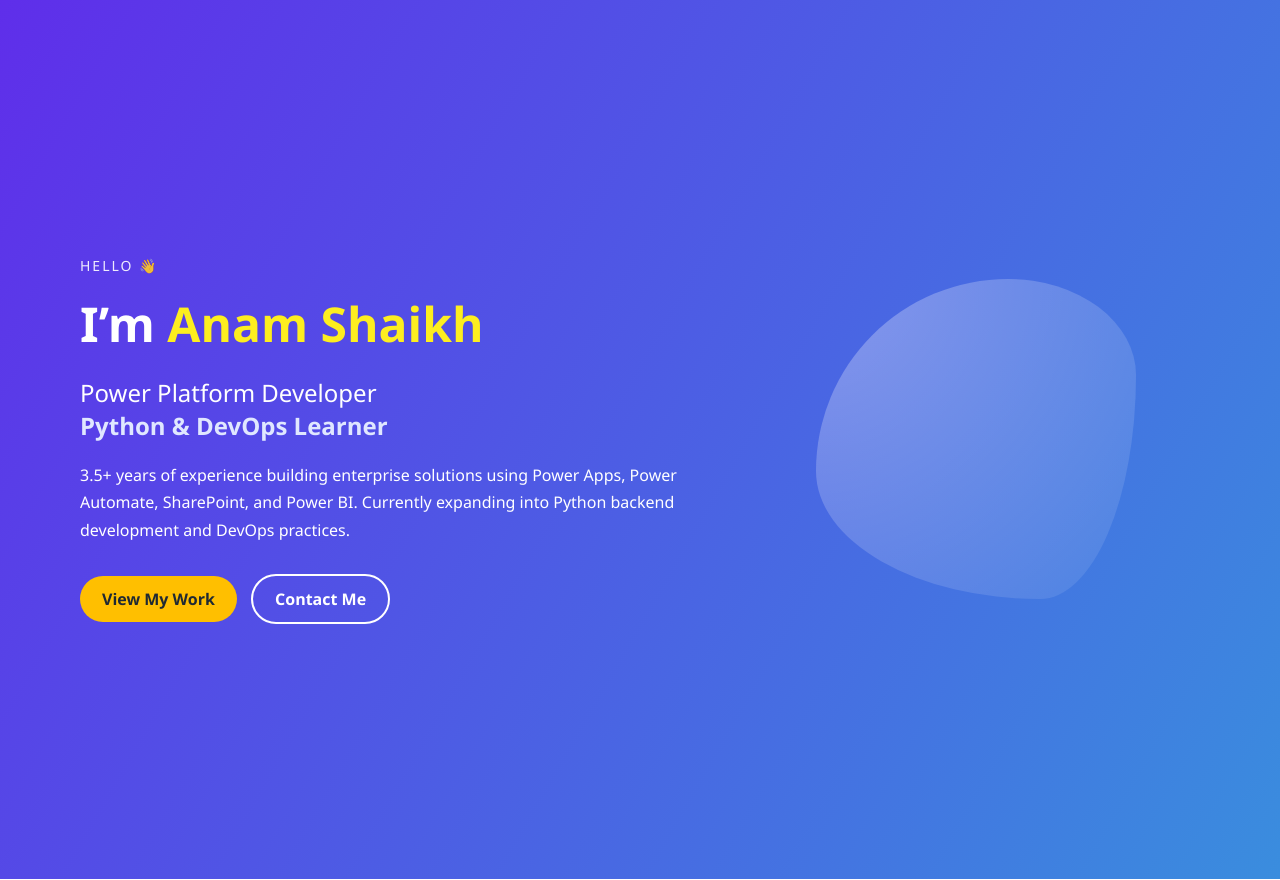
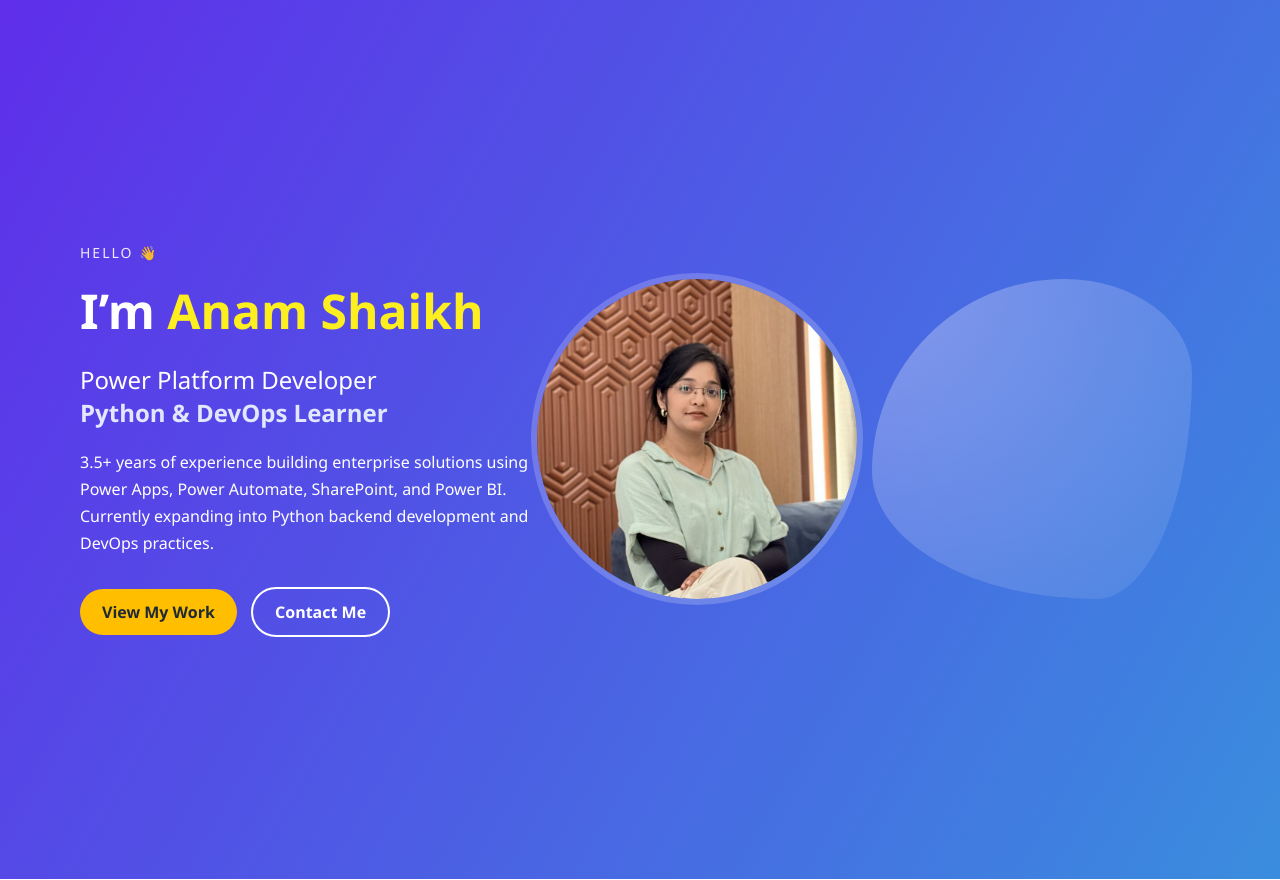
Before and after one commit to AnamShaikh21/portfolio-website, a Flask app: page / in a window 1280 px wide. Shown: the part 85-965 px from the top of the page. Run offline with Flask 3, Linux system fonts and the light colour scheme.

Commit message:
Added profile pic to hero section

```diff
--- a/static/css/style.css
+++ b/static/css/style.css
@@ -213,3 +213,50 @@ body {
     object-fit: cover;
     border: 2px solid rgba(255, 255, 255, 0.6);
 }
+
+.hero-container {
+  display: flex;
+  align-items: center;
+  justify-content: space-between;
+  min-height: 100vh;
+  padding: 0 80px;
+}
+
+.hero-content {
+  max-width: 55%;
+}
+
+.hero-image {
+  width: 40%;
+  display: flex;
+  justify-content: center;
+}
+
+.profile-img {
+  width: 320px;
+  height: 320px;
+  border-radius: 50%;
+  object-fit: cover;
+  border: 6px solid rgba(255, 255, 255, 0.2);
+}
+@media (max-width: 900px) {
+  .hero-container {
+    flex-direction: column;
+    text-align: center;
+    padding: 60px 20px;
+  }
+
+  .hero-content {
+    max-width: 100%;
+  }
+
+  .hero-image {
+    width: 100%;
+    margin-top: 40px;
+  }
+
+  .profile-img {
+    width: 240px;
+    height: 240px;
+  }
+}
--- a/templates/index.html
+++ b/templates/index.html
@@ -41,6 +41,12 @@
             <a href="/contact" class="btn outline">Contact Me</a>
         </div>
     </div>
+       <!-- RIGHT: IMAGE -->
+    <div class="hero-image">
+      <img src="{{ url_for('static', filename='images/profile.jpg') }}"
+           alt="Anam Shaikh"
+           class="profile-img">
+    </div>
 
     <div class="hero-right">
         <div class="blob"></div>
```
